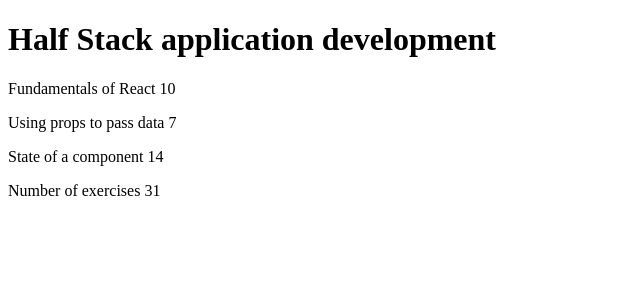
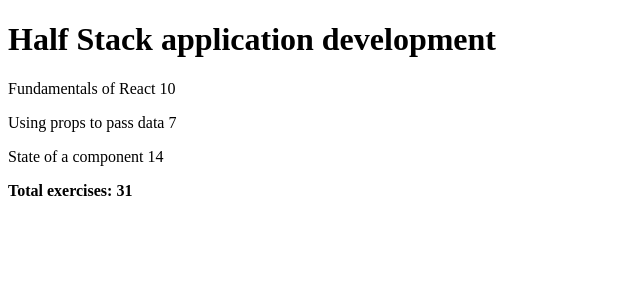
Before and after one commit to falvarezz139/fullstack_fer, a React (Vite) app: page / in a window 1280 px wide. Shown: the top 300 px of the page, without its empty margins (0-640 px from the left). Built offline with nearby package versions, Linux system fonts and the light colour scheme.

Commit message:
primer ejercicio

```diff
--- a/src/App.jsx
+++ b/src/App.jsx
@@ -1,25 +1,38 @@
 const App = () => {
   const course = "Half Stack application development";
-  const part1 = "Fundamentals of React";
-  const exercises1 = 10;
-  const part2 = "Using props to pass data";
-  const exercises2 = 7;
-  const part3 = "State of a component";
-  const exercises3 = 14;
+  const parts = [
+    { name: "Fundamentals of React", exercises: 10 },
+    { name: "Using props to pass data", exercises: 7 },
+    { name: "State of a component", exercises: 14 },
+  ];
 
+  const Header = ({ course }) => {
+    return <h1>{course}</h1>;
+  };
+  const Content = ({ parts }) => {
+    return (
+      <div>
+        {parts.map((parts, index) => (
+          <p key={index}>
+            {parts.name} {parts.exercises}
+          </p>
+        ))}
+      </div>
+    );
+  };
+  const Total = ({ parts }) => {
+    const total = parts.reduce((sum, part) => sum + part.exercises, 0);
+    return (
+      <p>
+        <strong>Total exercises: {total}</strong>
+      </p>
+    );
+  };
   return (
     <div>
-      <h1>{course}</h1>
-      <p>
-        {part1} {exercises1}
-      </p>
-      <p>
-        {part2} {exercises2}
-      </p>
-      <p>
-        {part3} {exercises3}
-      </p>
-      <p>Number of exercises {exercises1 + exercises2 + exercises3}</p>
+      <Header course={course} />
+      <Content parts={parts} />
+      <Total parts={parts} />
     </div>
   );
 };
```
